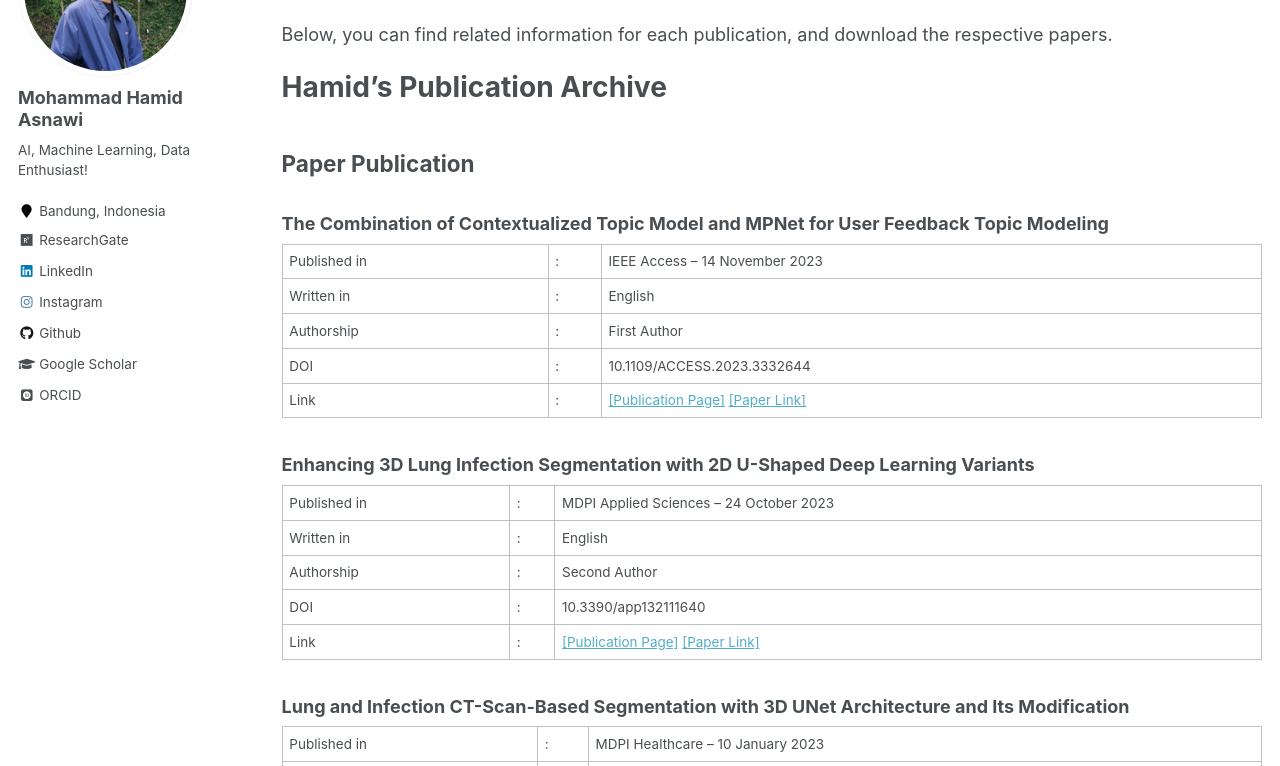
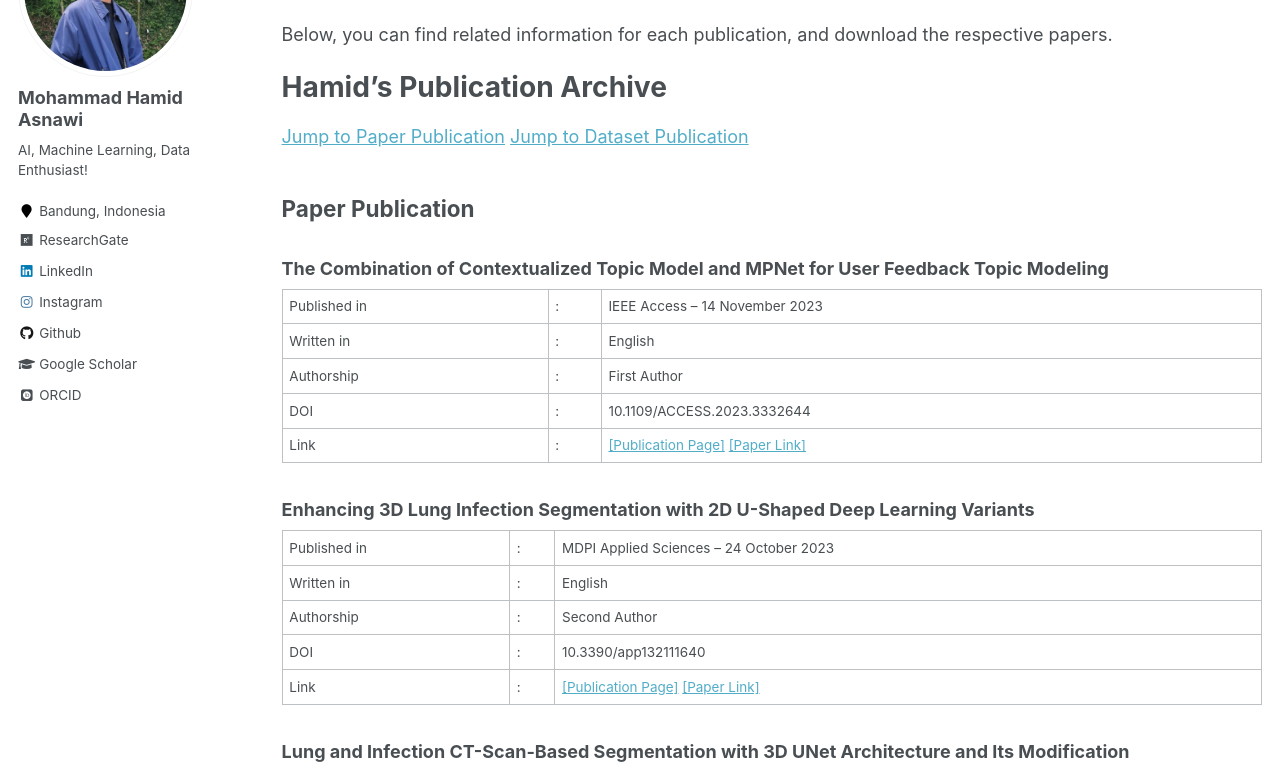
Before and after one commit to mhamidasn/mhamidasn.github.io, a Jekyll site: the page built from _pages/publications.md, in a window 1280 px wide and 900 px high, scrolled down 348 px, cut to the strip 134-900 px from the top of the window. Built offline with Jekyll 4.4.1, drawn with Linux system fonts in a browser that asks for light colours; some web fonts are replaced.

Commit message:
Add shortcut in Publication page

```diff
--- a/_pages/publications.md
+++ b/_pages/publications.md
@@ -18,7 +18,10 @@ Below, you can find related information for each publication, and download the r
 
 # Hamid's Publication Archive
 
-## Paper Publication
+[Jump to Paper Publication](#sc1)
+[Jump to Dataset Publication](#sc2)
+
+## Paper Publication {#sc1}
 
 ### The Combination of Contextualized Topic Model and MPNet for User Feedback Topic Modeling
 <table>
```
Also changed, not shown: other parts of _pages/publications.md (+1 -1 lines).
